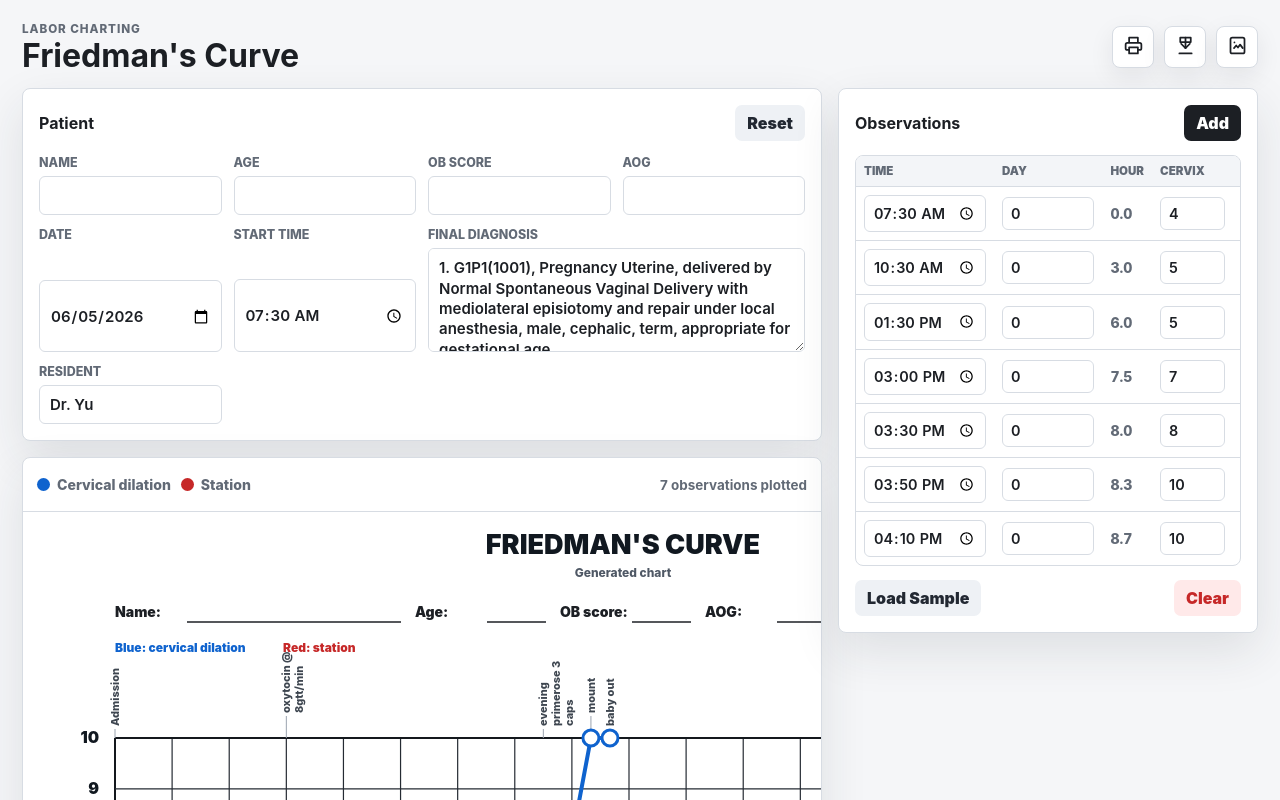
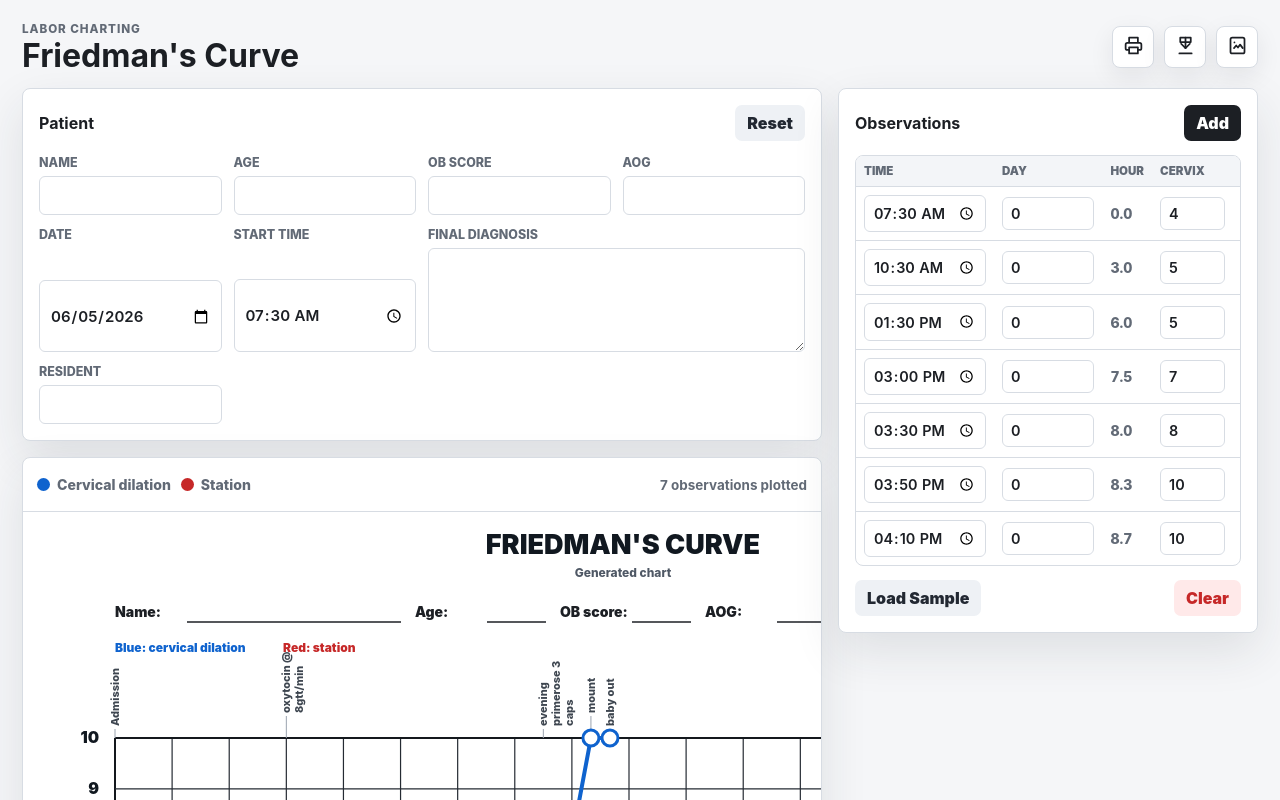
Before and after one commit to micahnut/friedmans-curve, a React (Vite) app: page / in a window 1280 px wide. Shown: the top 800 px of the page. Built offline with nearby package versions, Linux system fonts and the light colour scheme.

Commit message:
loading sample updated

```diff
--- a/src/App.jsx
+++ b/src/App.jsx
@@ -44,8 +44,8 @@ function makeDefaultState() {
       patientAog: "",
       patientDate: todayValue(),
       startTime: "07:30",
-      finalDiagnosis: "1. G1P1(1001), Pregnancy Uterine, delivered by Normal Spontaneous Vaginal Delivery with mediolateral episiotomy and repair under local anesthesia, male, cephalic, term, appropriate for gestational age ",
-      residentName: "Dr. Yu"
+      finalDiagnosis: "",
+      residentName: ""
     },
     observations: [
       createObservation({ time: "07:30", dayOffset: "0", dilation: "4", station: "-3", note: "Admission" }),
@@ -609,6 +609,8 @@ export default function App() {
     sample.patient.patientAge = "23";
     sample.patient.patientObScore = "G4P3";
     sample.patient.patientAog = "40 2/7 weeks";
+    sample.patient.finalDiagnosis = "1. G1P1(1001), Pregnancy Uterine, delivered by Normal Spontaneous Vaginal Delivery with mediolateral episiotomy and repair under local anesthesia, male, cephalic, term, appropriate for gestational age ";
+    sample.patient.residentName = "Dr. Yu";
     setState(sample);
   };
 
```
